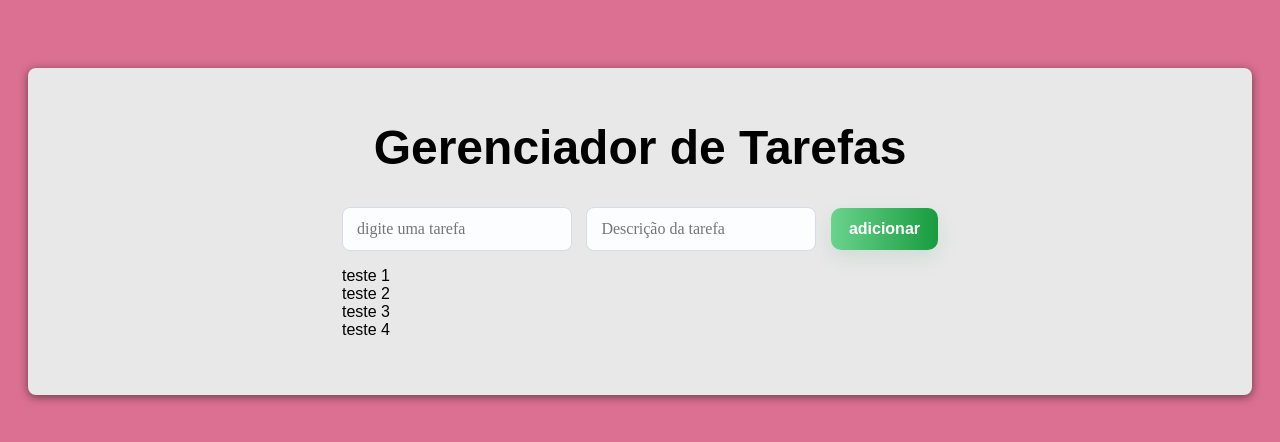
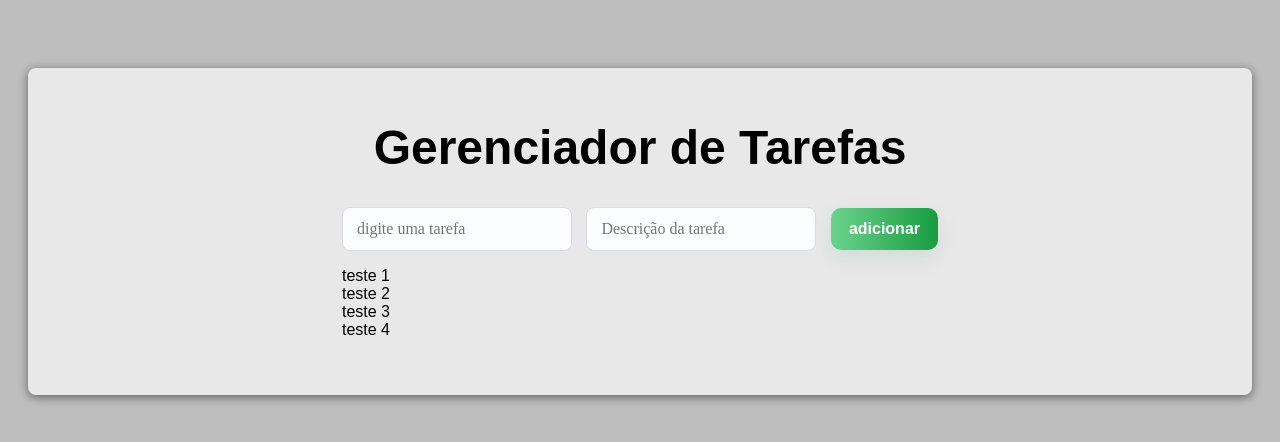
Before and after one commit to cefs-cmd/gerenciador_tarefas, a plain HTML site: page frontend/index.html in a window 1280 px wide. Drawn offline with Linux system fonts and the light colour scheme.

Commit message:
Atualizei visual

```diff
--- a/frontend/style.css
+++ b/frontend/style.css
@@ -1,8 +1,8 @@
 @import url('https://fonts.googleapis.com/css2?family=Noto+Sans+JP&display=swap');
 
 body{
-    font-family: 'italic', sans-serif;
-    background-color: palevioletred;
+    font-family: 'Nunito', sans-serif;
+    background-color: #bebebe;
     padding: 20px;
 }
 
```
